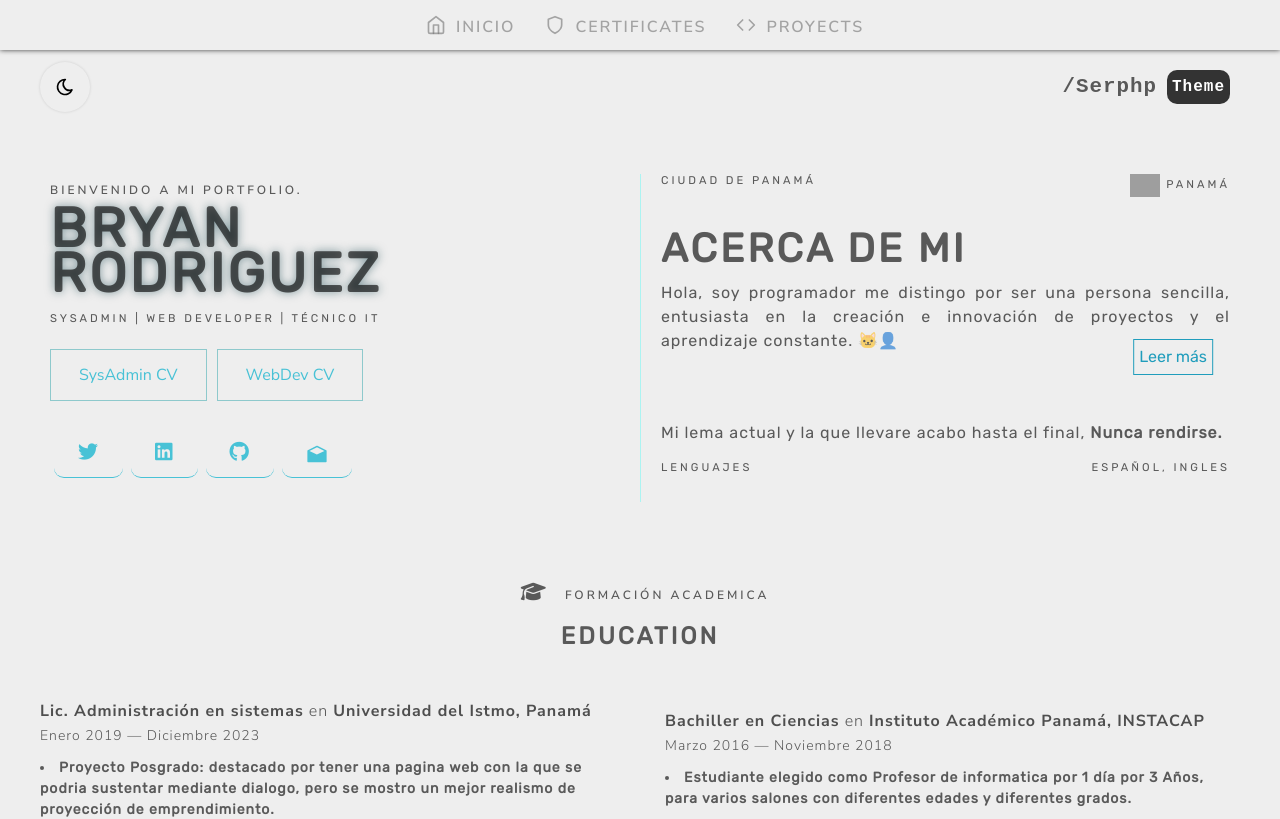
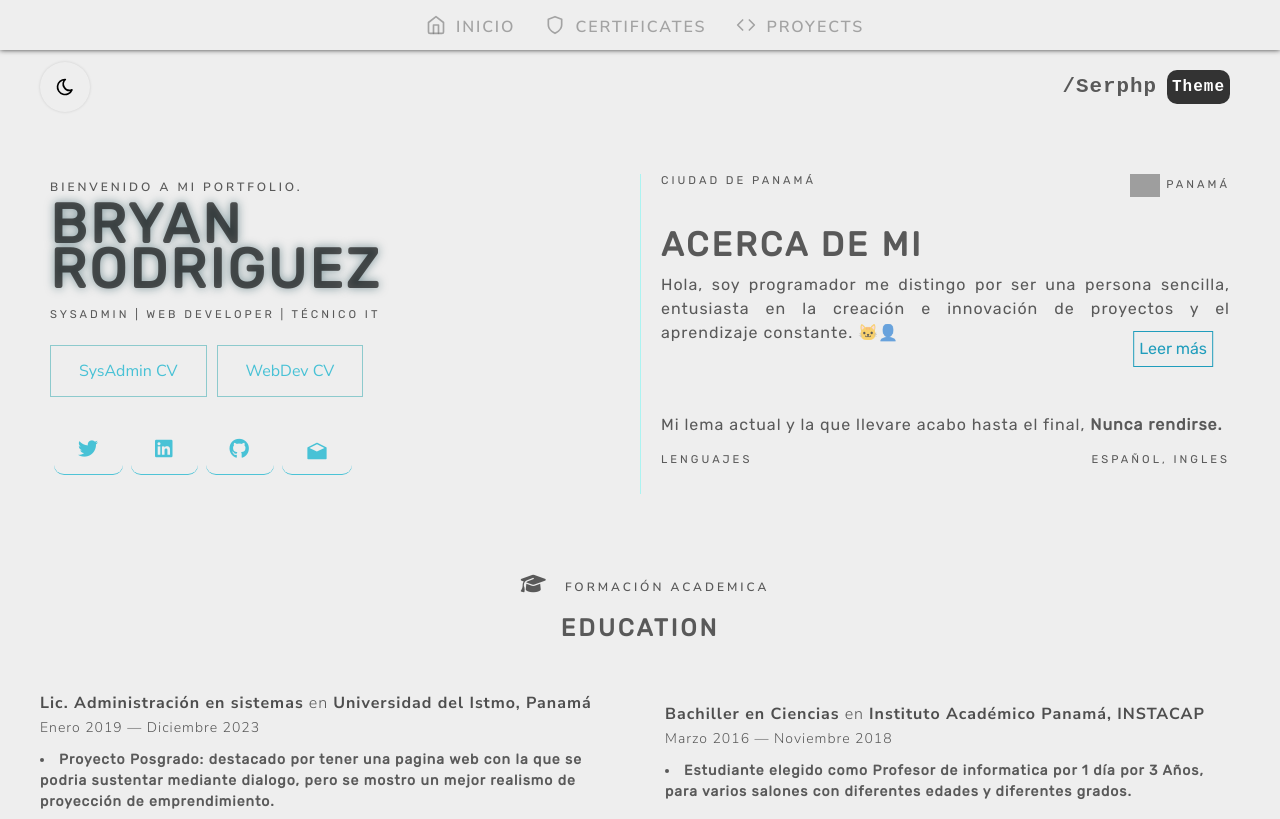
Before and after one commit to Serphp/portf-serph, a React (Vite) app: page / in a window 1280 px wide. Shown: the top 819 px of the page. Built offline with nearby package versions, Linux system fonts and the light colour scheme; grey boxes are pictures that could not be loaded.

Commit message:
style: h1 update

```diff
--- a/src/styles/Global.scss
+++ b/src/styles/Global.scss
@@ -366,7 +366,7 @@ article {
 //
 
 h1 {
-  font-size: 2.5em;
+  font-size: 2.1em;
   font-family: 'Rubik', sans-serif !important;
   font-weight: 600;
   text-align: left;
```
